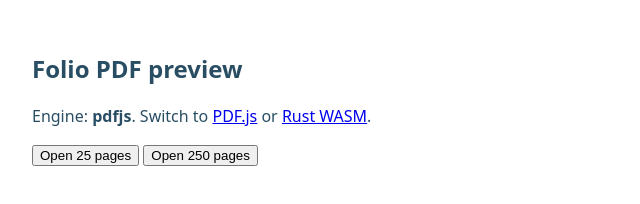
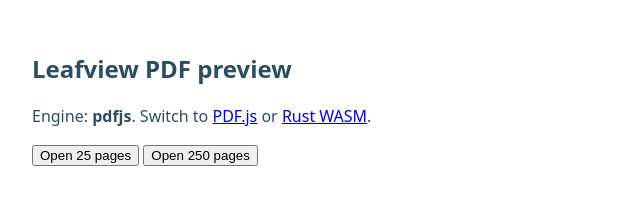
Before and after one commit to DeandreT/leafview, a website: page web/index.html in a window 1280 px wide. Shown: the whole page, without its empty margins (0-640 px from the left). Drawn offline with Linux system fonts and the light colour scheme.

Commit message:
Rename the browser PDF viewer to Leafview

```diff
--- a/web/index.html
+++ b/web/index.html
@@ -2,7 +2,7 @@
 <html lang="en">
 <meta charset="utf-8">
 <meta name="viewport" content="width=device-width, initial-scale=1">
-<title>Folio PDF preview benchmark</title>
+<title>Leafview PDF preview benchmark</title>
 <style>
   * { box-sizing: border-box }
   body { margin: 0; font: 16px system-ui, sans-serif; color: #294e64 }
@@ -22,7 +22,7 @@
   #error:not(:empty) { position: fixed; bottom: 0; background: #fff; color: #91261a; padding: 1em }
 </style>
 <section id="picker">
-  <h1>Folio PDF preview</h1>
+  <h1>Leafview PDF preview</h1>
   <p>Engine: <b id="mode"></b>. Switch to <a href="?engine=pdfjs">PDF.js</a> or <a href="?engine=wasm">Rust WASM</a>.</p>
   <button data-open="p25">Open 25 pages</button> <button data-open="p250">Open 250 pages</button>
 </section>
```
Also changed, not shown: web/demo.html (+1 -1 lines), README.md.
